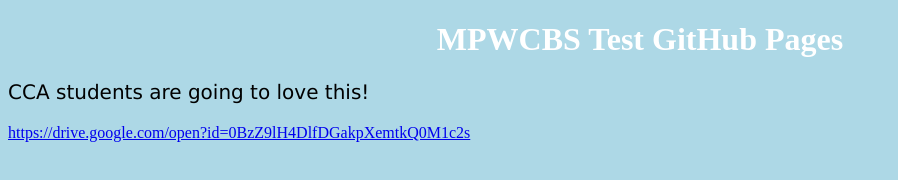
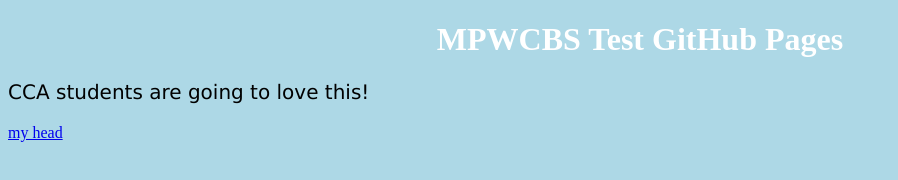
Before and after one commit to mpwcbs/mpwcbs.github.io, a plain HTML site: page index.html in a window 1280 px wide. Shown: the whole page, without its empty margins (0-898 px from the left). Drawn offline with Linux system fonts and the light colour scheme.

Commit message:
Update index.html

```diff
--- a/index.html
+++ b/index.html
@@ -23,7 +23,7 @@
 <h1>MPWCBS Test GitHub Pages</h1>
 <p>CCA students are going to love this!</p>
 
-    <a href="url">https://drive.google.com/open?id=0BzZ9lH4DlfDGakpXemtkQ0M1c2s</a>
+    <a href="https://drive.google.com/open?id=0BzZ9lH4DlfDGakpXemtkQ0M1c2s">my head</a>
 
 </body>
 </html>
```
